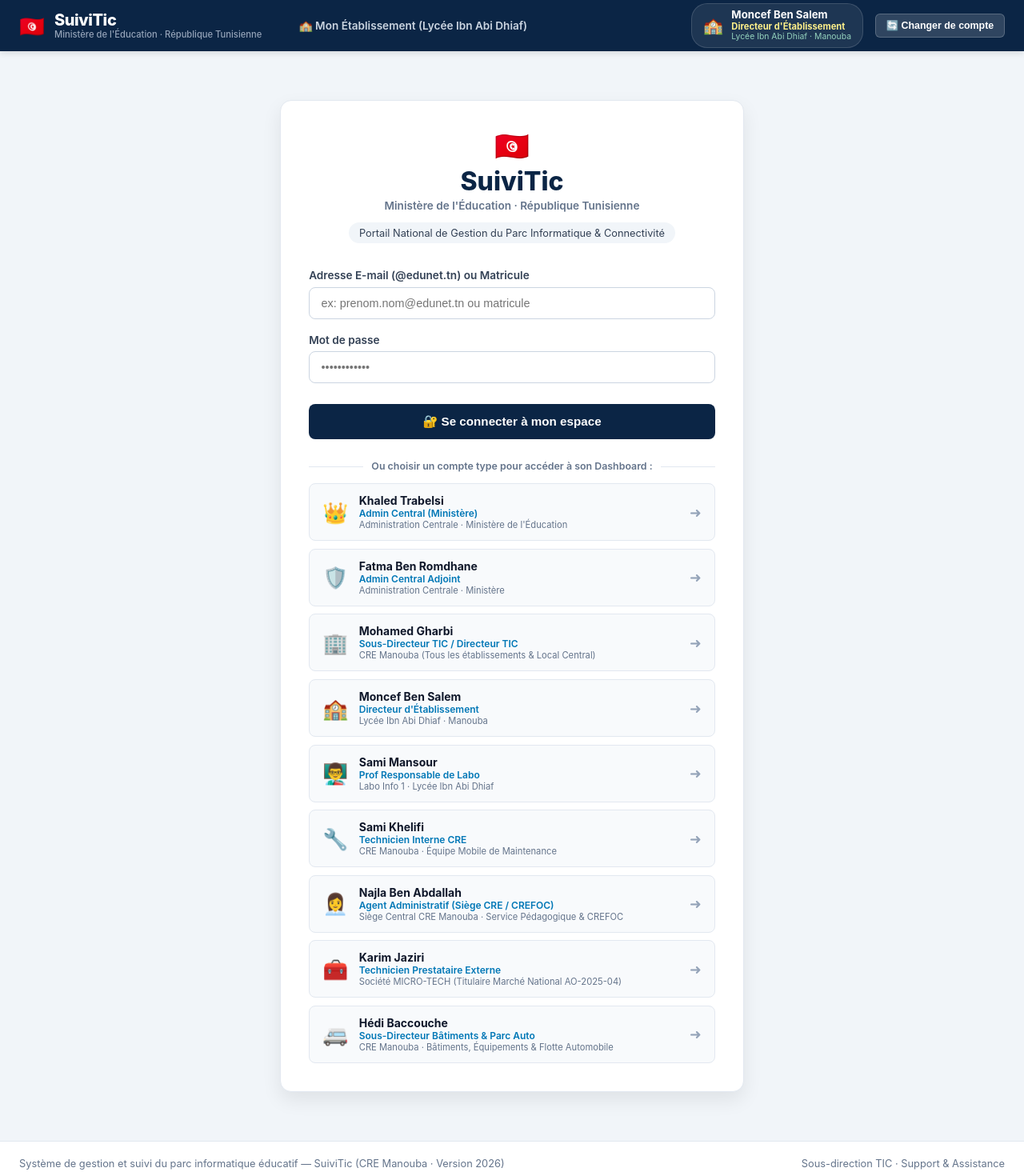
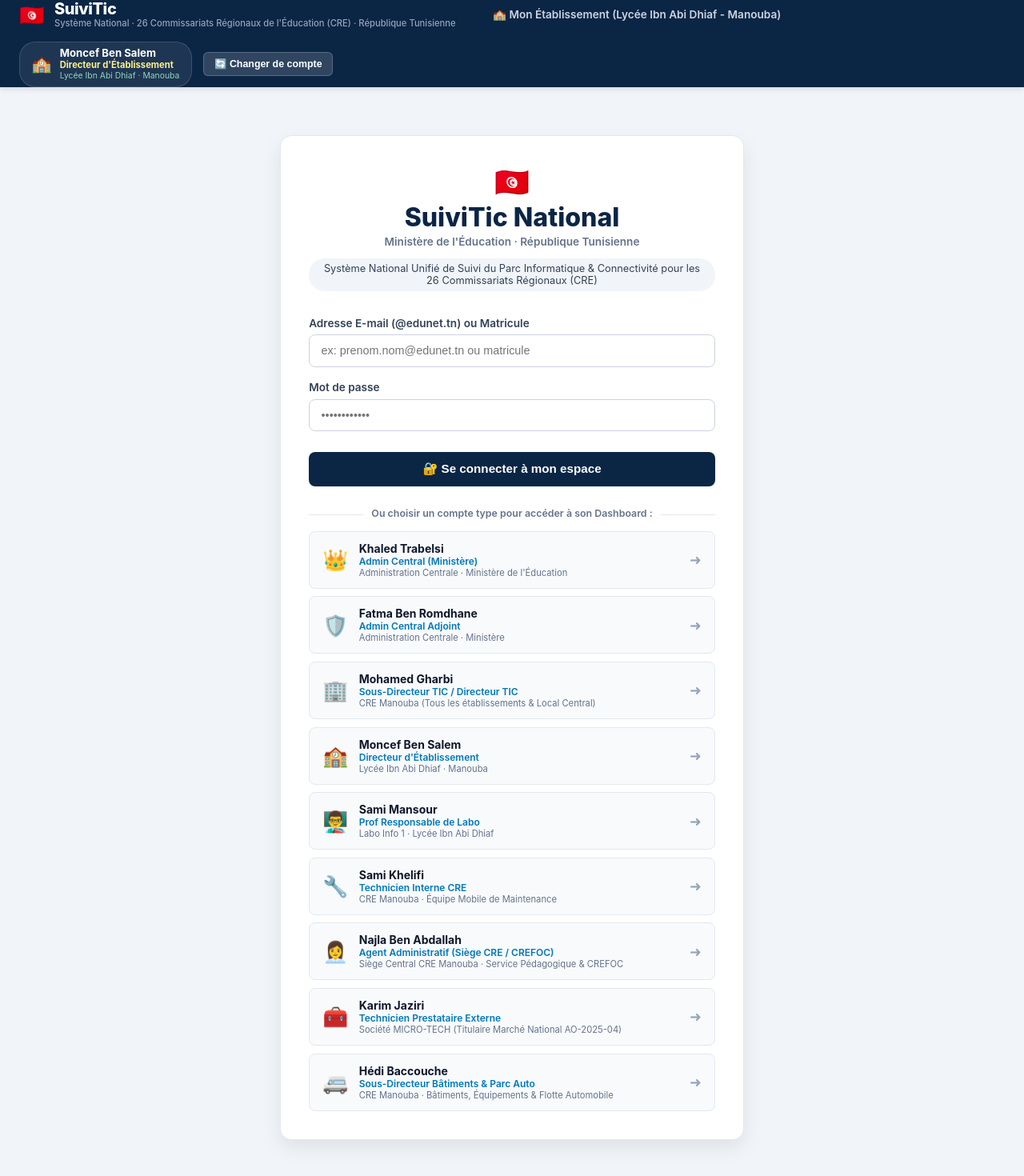
Before and after one commit to abidi76/suivit-ic, an Angular app in the folder apps/web/: page /login in a window 1280 px wide. Shown: the top 1470 px of the page at 80% size. Built offline with nearby package versions, Linux system fonts and the light colour scheme.

Commit message:
fix(branding): generalisation nationale SuiviTic a l ensemble des 26 CRE de Tunisie et selecteur regional

```diff
--- a/apps/web/src/app/app.component.html
+++ b/apps/web/src/app/app.component.html
@@ -5,7 +5,7 @@
         <span class="flag-icon">🇹🇳</span>
         <div class="brand-text">
           <span class="brand-app">SuiviTic</span>
-          <span class="brand-desc">Ministère de l'Éducation · République Tunisienne</span>
+          <span class="brand-desc">Système National · 26 Commissariats Régionaux de l'Éducation (CRE) · République Tunisienne</span>
         </div>
       </div>
 
@@ -14,14 +14,14 @@
         <!-- Rôle Admin Central & Adjoint -->
         <ng-container *ngIf="user.role === 'ADMIN_CENTRAL' || user.role === 'ADMIN_ADJOINT'">
           <a routerLink="/admin-central" routerLinkActive="nav-active" class="nav-link">
-            👑 Supervision Nationale (Tous CRE)
+            👑 Supervision Nationale (26 CRE de Tunisie)
           </a>
         </ng-container>
 
         <!-- Rôle SD TIC / Directeur TIC -->
         <ng-container *ngIf="user.role === 'SD_TIC'">
           <a routerLink="/sd-tic" routerLinkActive="nav-active" class="nav-link">
-            🏢 Supervision CRE Manouba (Tous Établissements)
+            🏢 Supervision Régionale ({{ user.creNom || 'CRE' }})
           </a>
           <a routerLink="/interventions" routerLinkActive="nav-active" class="nav-link">
             🔧 Interventions & Maintenance
@@ -31,7 +31,7 @@
         <!-- Rôle Directeur d'Établissement -->
         <ng-container *ngIf="user.role === 'DIRECTEUR'">
           <a routerLink="/directeur" routerLinkActive="nav-active" class="nav-link">
-            🏫 Mon Établissement (Lycée Ibn Abi Dhiaf)
+            🏫 Mon Établissement ({{ user.etablissementNom || 'Établissement' }})
           </a>
         </ng-container>
 
@@ -59,7 +59,7 @@
         <!-- Rôle Technicien Prestataire Externe -->
         <ng-container *ngIf="user.role === 'TECHNICIEN_PRESTATAIRE'">
           <a routerLink="/technicien-prestataire" routerLinkActive="nav-active" class="nav-link">
-            🧰 Espace Prestataire (Réservations Directes sans OM)
+            🧰 Espace Prestataire (Réservations Directes dans les 26 CRE)
           </a>
         </ng-container>
 
@@ -100,8 +100,8 @@
 
   <footer class="app-footer">
     <div class="footer-inner">
-      <span>Système de gestion et suivi du parc informatique éducatif — SuiviTic (CRE Manouba · Version 2026)</span>
-      <span>Sous-direction TIC · Support & Assistance</span>
+      <span>Système National de Suivi du Parc Informatique & Connectivité — SuiviTic (Déployé sur les 26 Commissariats Régionaux de l'Éducation · République Tunisienne)</span>
+      <span>Ministère de l'Éducation · Direction Générale de l'Informatique & de l'Administration Électronique</span>
     </div>
   </footer>
 </div>
--- a/apps/web/src/app/features/admin-central/admin-central-dashboard.component.ts
+++ b/apps/web/src/app/features/admin-central/admin-central-dashboard.component.ts
@@ -49,92 +49,34 @@ export class AdminCentralDashboardComponent implements OnInit {
   selectedStatut = 'TOUS';
   searchTerm = '';
 
-  // Liste de tous les CRE de la République
+  // Liste officielle et complète des 26 Commissariats Régionaux de l'Éducation (CRE) de la République Tunisienne
   creList: CreSupervision[] = [
-    {
-      id: 'CRE-01',
-      nom: 'CRE Manouba',
-      gouvernorat: 'Manouba',
-      sdticNom: 'Mohamed Gharbi (SD TIC)',
-      sdticEmail: 'sdtic.manouba@edunet.tn',
-      sdticActif: true,
-      totalEtablissements: 48,
-      totalEquipements: 1840,
-      enService: 1612,
-      enPanne: 148,
-      arrivagesEnAttente: 3,
-      reclamationsOuvertes: 19
-    },
-    {
-      id: 'CRE-02',
-      nom: 'CRE Tunis',
-      gouvernorat: 'Tunis',
-      sdticNom: 'Kamel Trabelsi (Directeur TIC)',
-      sdticEmail: 'directeurtic.tunis@edunet.tn',
-      sdticActif: true,
-      totalEtablissements: 92,
-      totalEquipements: 3950,
-      enService: 3480,
-      enPanne: 310,
-      arrivagesEnAttente: 5,
-      reclamationsOuvertes: 34
-    },
-    {
-      id: 'CRE-03',
-      nom: 'CRE Ariana',
-      gouvernorat: 'Ariana',
-      sdticNom: 'Leila Riahi (SD TIC)',
-      sdticEmail: 'sdtic.ariana@edunet.tn',
-      sdticActif: true,
-      totalEtablissements: 56,
-      totalEquipements: 2410,
-      enService: 2150,
-      enPanne: 180,
-      arrivagesEnAttente: 2,
-      reclamationsOuvertes: 14
-    },
-    {
-      id: 'CRE-04',
-      nom: 'CRE Ben Arous',
-      gouvernorat: 'Ben Arous',
-      sdticNom: 'Anis Chahed (Directeur TIC)',
-      sdticEmail: 'directeurtic.benarous@edunet.tn',
-      sdticActif: true,
-      totalEtablissements: 64,
-      totalEquipements: 2890,
-      enService: 2540,
-      enPanne: 220,
-      arrivagesEnAttente: 4,
-      reclamationsOuvertes: 22
-    },
-    {
-      id: 'CRE-05',
-      nom: 'CRE Bizerte',
-      gouvernorat: 'Bizerte',
-      sdticNom: 'Zouhair Dridi (SD TIC)',
-      sdticEmail: 'sdtic.bizerte@edunet.tn',
-      sdticActif: true,
-      totalEtablissements: 58,
-      totalEquipements: 2180,
-      enService: 1890,
-      enPanne: 190,
-      arrivagesEnAttente: 1,
-      reclamationsOuvertes: 16
-    },
-    {
-      id: 'CRE-06',
-      nom: 'CRE Sfax 1',
-      gouvernorat: 'Sfax',
-      sdticNom: 'Hichem Fakhfakh (SD TIC)',
-      sdticEmail: 'sdtic.sfax1@edunet.tn',
-      sdticActif: true,
-      totalEtablissements: 72,
-      totalEquipements: 3100,
-      enService: 2780,
-      enPanne: 230,
-      arrivagesEnAttente: 3,
-      reclamationsOuvertes: 25
-    }
+    { id: 'CRE-01', nom: 'CRE Tunis 1', gouvernorat: 'Tunis', sdticNom: 'Kamel Trabelsi (Directeur TIC)', sdticEmail: 'directeurtic.tunis1@edunet.tn', sdticActif: true, totalEtablissements: 88, totalEquipements: 3950, enService: 3580, enPanne: 270, arrivagesEnAttente: 4, reclamationsOuvertes: 28 },
+    { id: 'CRE-02', nom: 'CRE Tunis 2', gouvernorat: 'Tunis', sdticNom: 'Mourad Cherif (SD TIC)', sdticEmail: 'sdtic.tunis2@edunet.tn', sdticActif: true, totalEtablissements: 76, totalEquipements: 3340, enService: 3010, enPanne: 210, arrivagesEnAttente: 3, reclamationsOuvertes: 21 },
+    { id: 'CRE-03', nom: 'CRE Ariana', gouvernorat: 'Ariana', sdticNom: 'Leila Riahi (SD TIC)', sdticEmail: 'sdtic.ariana@edunet.tn', sdticActif: true, totalEtablissements: 62, totalEquipements: 2680, enService: 2410, enPanne: 180, arrivagesEnAttente: 2, reclamationsOuvertes: 16 },
+    { id: 'CRE-04', nom: 'CRE Ben Arous', gouvernorat: 'Ben Arous', sdticNom: 'Anis Chahed (Directeur TIC)', sdticEmail: 'directeurtic.benarous@edunet.tn', sdticActif: true, totalEtablissements: 68, totalEquipements: 2940, enService: 2620, enPanne: 220, arrivagesEnAttente: 3, reclamationsOuvertes: 24 },
+    { id: 'CRE-05', nom: 'CRE Manouba', gouvernorat: 'Manouba', sdticNom: 'Mohamed Gharbi (SD TIC)', sdticEmail: 'sdtic.manouba@edunet.tn', sdticActif: true, totalEtablissements: 48, totalEquipements: 1840, enService: 1612, enPanne: 148, arrivagesEnAttente: 3, reclamationsOuvertes: 19 },
+    { id: 'CRE-06', nom: 'CRE Nabeul', gouvernorat: 'Nabeul', sdticNom: 'Foued Ben Romdhane (SD TIC)', sdticEmail: 'sdtic.nabeul@edunet.tn', sdticActif: true, totalEtablissements: 84, totalEquipements: 3420, enService: 3080, enPanne: 240, arrivagesEnAttente: 4, reclamationsOuvertes: 27 },
+    { id: 'CRE-07', nom: 'CRE Zaghouan', gouvernorat: 'Zaghouan', sdticNom: 'Tarek Hamdi (SD TIC)', sdticEmail: 'sdtic.zaghouan@edunet.tn', sdticActif: true, totalEtablissements: 36, totalEquipements: 1220, enService: 1090, enPanne: 90, arrivagesEnAttente: 1, reclamationsOuvertes: 9 },
+    { id: 'CRE-08', nom: 'CRE Bizerte', gouvernorat: 'Bizerte', sdticNom: 'Zouhair Dridi (SD TIC)', sdticEmail: 'sdtic.bizerte@edunet.tn', sdticActif: true, totalEtablissements: 66, totalEquipements: 2540, enService: 2260, enPanne: 190, arrivagesEnAttente: 2, reclamationsOuvertes: 18 },
+    { id: 'CRE-09', nom: 'CRE Béja', gouvernorat: 'Béja', sdticNom: 'Mongi Mejri (SD TIC)', sdticEmail: 'sdtic.beja@edunet.tn', sdticActif: true, totalEtablissements: 44, totalEquipements: 1560, enService: 1380, enPanne: 130, arrivagesEnAttente: 2, reclamationsOuvertes: 14 },
+    { id: 'CRE-10', nom: 'CRE Jendouba', gouvernorat: 'Jendouba', sdticNom: 'Chokri Gharbi (SD TIC)', sdticEmail: 'sdtic.jendouba@edunet.tn', sdticActif: true, totalEtablissements: 52, totalEquipements: 1780, enService: 1540, enPanne: 160, arrivagesEnAttente: 1, reclamationsOuvertes: 17 },
+    { id: 'CRE-11', nom: 'CRE Le Kef', gouvernorat: 'Le Kef', sdticNom: 'Habib Bouzidi (SD TIC)', sdticEmail: 'sdtic.lekef@edunet.tn', sdticActif: true, totalEtablissements: 46, totalEquipements: 1490, enService: 1310, enPanne: 120, arrivagesEnAttente: 2, reclamationsOuvertes: 11 },
+    { id: 'CRE-12', nom: 'CRE Siliana', gouvernorat: 'Siliana', sdticNom: 'Moncef Ayari (SD TIC)', sdticEmail: 'sdtic.siliana@edunet.tn', sdticActif: true, totalEtablissements: 42, totalEquipements: 1380, enService: 1220, enPanne: 110, arrivagesEnAttente: 1, reclamationsOuvertes: 10 },
+    { id: 'CRE-13', nom: 'CRE Sousse', gouvernorat: 'Sousse', sdticNom: 'Walid Ben Ammar (Directeur TIC)', sdticEmail: 'directeurtic.sousse@edunet.tn', sdticActif: true, totalEtablissements: 78, totalEquipements: 3620, enService: 3290, enPanne: 240, arrivagesEnAttente: 5, reclamationsOuvertes: 29 },
+    { id: 'CRE-14', nom: 'CRE Monastir', gouvernorat: 'Monastir', sdticNom: 'Ridha Khelil (SD TIC)', sdticEmail: 'sdtic.monastir@edunet.tn', sdticActif: true, totalEtablissements: 64, totalEquipements: 2820, enService: 2570, enPanne: 180, arrivagesEnAttente: 3, reclamationsOuvertes: 17 },
+    { id: 'CRE-15', nom: 'CRE Mahdia', gouvernorat: 'Mahdia', sdticNom: 'Amor Sassi (SD TIC)', sdticEmail: 'sdtic.mahdia@edunet.tn', sdticActif: true, totalEtablissements: 54, totalEquipements: 2190, enService: 1950, enPanne: 160, arrivagesEnAttente: 2, reclamationsOuvertes: 15 },
+    { id: 'CRE-16', nom: 'CRE Sfax 1', gouvernorat: 'Sfax', sdticNom: 'Hichem Fakhfakh (SD TIC)', sdticEmail: 'sdtic.sfax1@edunet.tn', sdticActif: true, totalEtablissements: 74, totalEquipements: 3280, enService: 2960, enPanne: 220, arrivagesEnAttente: 4, reclamationsOuvertes: 26 },
+    { id: 'CRE-17', nom: 'CRE Sfax 2', gouvernorat: 'Sfax', sdticNom: 'Nabil Louati (Directeur TIC)', sdticEmail: 'directeurtic.sfax2@edunet.tn', sdticActif: true, totalEtablissements: 69, totalEquipements: 3120, enService: 2810, enPanne: 210, arrivagesEnAttente: 3, reclamationsOuvertes: 22 },
+    { id: 'CRE-18', nom: 'CRE Kairouan', gouvernorat: 'Kairouan', sdticNom: 'Brahim Hammami (SD TIC)', sdticEmail: 'sdtic.kairouan@edunet.tn', sdticActif: true, totalEtablissements: 72, totalEquipements: 2640, enService: 2290, enPanne: 250, arrivagesEnAttente: 2, reclamationsOuvertes: 25 },
+    { id: 'CRE-19', nom: 'CRE Kasserine', gouvernorat: 'Kasserine', sdticNom: 'Lotfi Rahmouni (SD TIC)', sdticEmail: 'sdtic.kasserine@edunet.tn', sdticActif: true, totalEtablissements: 65, totalEquipements: 2280, enService: 1970, enPanne: 210, arrivagesEnAttente: 2, reclamationsOuvertes: 23 },
+    { id: 'CRE-20', nom: 'CRE Sidi Bouzid', gouvernorat: 'Sidi Bouzid', sdticNom: 'Abdelkader Dabbabi (SD TIC)', sdticEmail: 'sdtic.sidibouzid@edunet.tn', sdticActif: true, totalEtablissements: 61, totalEquipements: 2150, enService: 1870, enPanne: 200, arrivagesEnAttente: 2, reclamationsOuvertes: 20 },
+    { id: 'CRE-21', nom: 'CRE Gafsa', gouvernorat: 'Gafsa', sdticNom: 'Hedi Gouader (SD TIC)', sdticEmail: 'sdtic.gafsa@edunet.tn', sdticActif: true, totalEtablissements: 56, totalEquipements: 2040, enService: 1790, enPanne: 180, arrivagesEnAttente: 2, reclamationsOuvertes: 18 },
+    { id: 'CRE-22', nom: 'CRE Tozeur', gouvernorat: 'Tozeur', sdticNom: 'Salem Marzouki (SD TIC)', sdticEmail: 'sdtic.tozeur@edunet.tn', sdticActif: true, totalEtablissements: 32, totalEquipements: 1110, enService: 1010, enPanne: 70, arrivagesEnAttente: 1, reclamationsOuvertes: 8 },
+    { id: 'CRE-23', nom: 'CRE Kébili', gouvernorat: 'Kébili', sdticNom: 'Mabrouk Saad (SD TIC)', sdticEmail: 'sdtic.kebili@edunet.tn', sdticActif: true, totalEtablissements: 34, totalEquipements: 1180, enService: 1060, enPanne: 80, arrivagesEnAttente: 1, reclamationsOuvertes: 9 },
+    { id: 'CRE-24', nom: 'CRE Gabès', gouvernorat: 'Gabès', sdticNom: 'Farhat Chaabani (SD TIC)', sdticEmail: 'sdtic.gabes@edunet.tn', sdticActif: true, totalEtablissements: 58, totalEquipements: 2340, enService: 2080, enPanne: 190, arrivagesEnAttente: 3, reclamationsOuvertes: 19 },
+    { id: 'CRE-25', nom: 'CRE Médenine', gouvernorat: 'Médenine', sdticNom: 'Ali Ghomrasni (Directeur TIC)', sdticEmail: 'directeurtic.medenine@edunet.tn', sdticActif: true, totalEtablissements: 70, totalEquipements: 2790, enService: 2470, enPanne: 220, arrivagesEnAttente: 3, reclamationsOuvertes: 21 },
+    { id: 'CRE-26', nom: 'CRE Tataouine', gouvernorat: 'Tataouine', sdticNom: 'Béchir Abdelmoula (SD TIC)', sdticEmail: 'sdtic.tataouine@edunet.tn', sdticActif: true, totalEtablissements: 33, totalEquipements: 1090, enService: 990, enPanne: 70, arrivagesEnAttente: 1, reclamationsOuvertes: 7 }
   ];
 
   // Gestion des 3 Admin Central-Adjoints
--- a/apps/web/src/app/features/agent-admin/agent-admin-dashboard.component.html
+++ b/apps/web/src/app/features/agent-admin/agent-admin-dashboard.component.html
@@ -15,7 +15,7 @@
       <div class="agent-info-meta">
         <div class="badge-role">
           <span class="flag">🇹🇳</span>
-          <span class="role-text">AGENT ADMINISTRATIF RÉGIONAL · CRE MANOUBA</span>
+          <span class="role-text">AGENT ADMINISTRATIF · {{ currentUser?.creNom || 'COMMISSARIAT RÉGIONAL' }} (26 CRE TUNISIE)</span>
         </div>
         <h1 class="agent-fullname">{{ currentUser?.prenom }} {{ currentUser?.nom }}</h1>
         <p class="agent-immat">
--- a/apps/web/src/app/features/auth/login/login.component.html
+++ b/apps/web/src/app/features/auth/login/login.component.html
@@ -2,9 +2,9 @@
   <div class="login-card">
     <div class="login-header">
       <span class="flag-icon">🇹🇳</span>
-      <h1 class="portal-title">SuiviTic</h1>
+      <h1 class="portal-title">SuiviTic National</h1>
       <p class="portal-sub">Ministère de l'Éducation · République Tunisienne</p>
-      <div class="portal-desc">Portail National de Gestion du Parc Informatique & Connectivité</div>
+      <div class="portal-desc">Système National Unifié de Suivi du Parc Informatique & Connectivité pour les 26 Commissariats Régionaux (CRE)</div>
     </div>
 
     <!-- Formulaire officiel de connexion -->
--- a/apps/web/src/app/features/directeur/directeur-dashboard.component.html
+++ b/apps/web/src/app/features/directeur/directeur-dashboard.component.html
@@ -16,7 +16,7 @@
       <div class="header-main">
         <div class="school-badge">🏫</div>
         <div class="school-info">
-          <div class="school-pre">Établissement Scolaire · Gouvernorat de la Manouba</div>
+          <div class="school-pre">Établissement Scolaire · Ministère de l'Éducation (République Tunisienne)</div>
           <h1 class="school-name">{{ data.etablissement.nom }}</h1>
           <div class="school-meta">
             <span>Code : <strong>{{ data.etablissement.code }}</strong></span>
--- a/apps/web/src/app/features/sd-batiments/sd-batiments-dashboard.component.html
+++ b/apps/web/src/app/features/sd-batiments/sd-batiments-dashboard.component.html
@@ -14,7 +14,7 @@
       <div class="batiments-info">
         <div class="badge-role">
           <span class="flag">🇹🇳</span>
-          <span>SOUS-DIRECTION DES BÂTIMENTS, ÉQUIPEMENTS & PARC AUTO</span>
+          <span>SOUS-DIRECTION DES BÂTIMENTS, ÉQUIPEMENTS & PARC AUTO · {{ currentUser?.creNom || 'COMMISSARIAT RÉGIONAL' }}</span>
         </div>
         <h1 class="batiments-name">{{ currentUser?.prenom }} {{ currentUser?.nom }}</h1>
         <p class="batiments-sub">
--- a/apps/web/src/index.html
+++ b/apps/web/src/index.html
@@ -1,13 +1,13 @@
 <!doctype html>
-<html lang="en">
+<html lang="fr">
 <head>
   <meta charset="utf-8">
-  <title>SuiviTic</title>
+  <title>SuiviTic — Système National des 26 CRE (Ministère de l'Éducation · Tunisie)</title>
   <base href="/">
   <meta name="viewport" content="width=device-width, initial-scale=1">
-  <meta name="description" content="Application de gestion du parc informatique du Ministère de l'Éducation — Tunisie">
-  <meta property="og:title" content="SuiviTic">
-  <meta property="og:description" content="Application de gestion du parc informatique du Ministère de l'Éducation — Tunisie">
+  <meta name="description" content="Système National de gestion et suivi du parc informatique et de la connectivité pour les 26 Commissariats Régionaux de l'Éducation (CRE) — Ministère de l'Éducation, République Tunisienne">
+  <meta property="og:title" content="SuiviTic — Système National des 26 CRE (Ministère de l'Éducation · Tunisie)">
+  <meta property="og:description" content="Système National de gestion et suivi du parc informatique et de la connectivité pour les 26 Commissariats Régionaux de l'Éducation (CRE) — Ministère de l'Éducation, République Tunisienne">
   <link rel="icon" type="image/x-icon" href="favicon.ico">
 </head>
 <body>
```
Also changed, not shown: apps/web/src/app/features/dashboard/dashboard.component.html (+13 -4 lines), apps/web/src/app/features/dashboard/dashboard.component.ts (+11 -1 lines), 2 other files (tests, documents, lock files or other folders).
